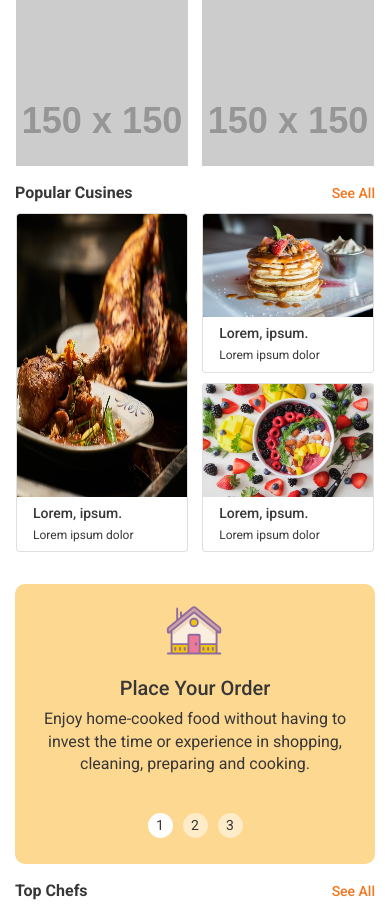
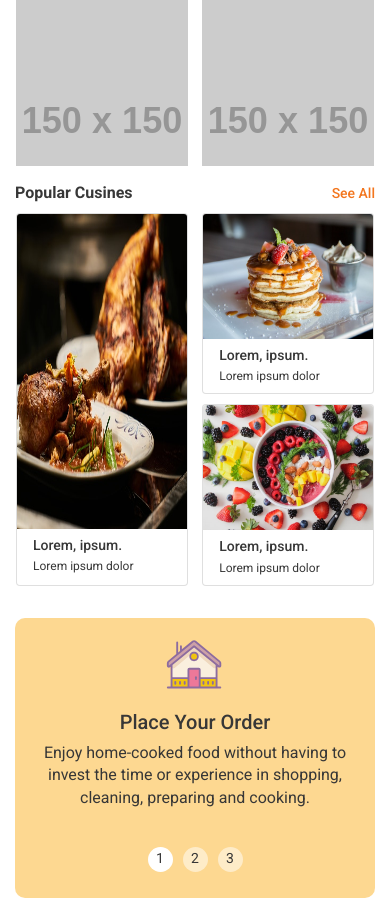
Before and after one commit to pratikjain2712/brludi, a website: page index.html in a window 390 px wide. Shown: the part 399-1305 px from the top of the page. Drawn offline with nearby package versions, Linux system fonts and the light colour scheme; placeholder pictures from the web are drawn by us.

Commit message:
updated images styles of trendind cusines for mobile

```diff
--- a/assets/stylesheets/components/_list.scss
+++ b/assets/stylesheets/components/_list.scss
@@ -1,8 +1,8 @@
 .listings {
   ul {
     margin-bottom: 0;
-    max-height: calc(100vh - 170px);
-    overflow-y: scroll;
+    // max-height: calc(100vh - 170px);
+    // overflow-y: scroll;
   }
 }
 
--- a/assets/stylesheets/components/_trending.scss
+++ b/assets/stylesheets/components/_trending.scss
@@ -36,12 +36,20 @@
       }
       // min-width: 37vw;
     }
+
+    .vertical-col {
+      .card-img-top {
+        min-height: 315px;
+      }
+    }
+    .horizontal-col {
+      .card-img-top {
+        min-height: 125px;
+      }
+    }
     .card {
       height: 100%;
-      &-img-top {
-        flex: auto;
-        height: calc(100% - 53px);
-      }
+
       &-body {
         flex: none;
       }
--- a/index.html
+++ b/index.html
@@ -87,7 +87,7 @@
         <a href="listing.html" class="text-capitalize">see all</a>
       </div>
       <div class="row trending-cards pt-0 px-3 pb-3">
-        <div class="col-6 p-0">
+        <div class="col-6 p-0 vertical-col">
           <div class="card">
             <img class="card-img-top" src="assets/images/dish1.jpg" alt="" />
             <div class="card-body px-3 py-2">
@@ -96,7 +96,7 @@
             </div>
           </div>
         </div>
-        <div class="col-6 p-0">
+        <div class="col-6 p-0 horizontal-col">
           <div class="row">
             <div class="col">
               <div class="card">
```
Also changed, not shown: assets/css/style.comp.css, assets/css/style.concat.css, assets/css/style.css, assets/css/style.prefix.css, build/index.html.
